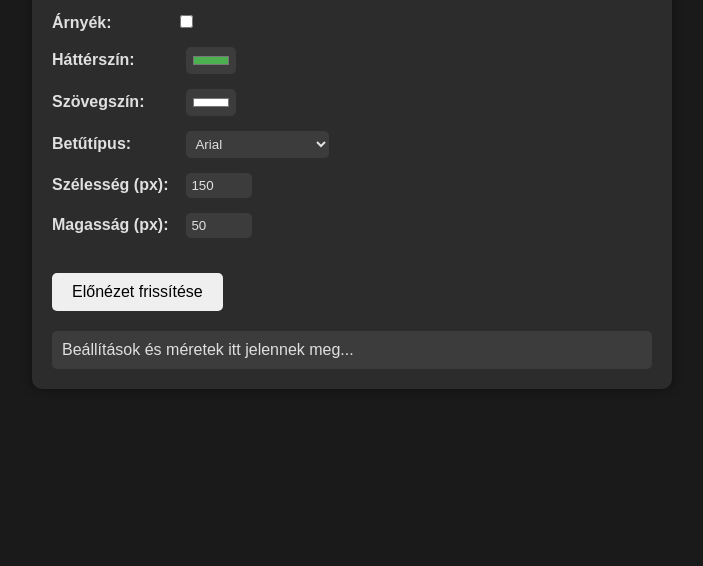
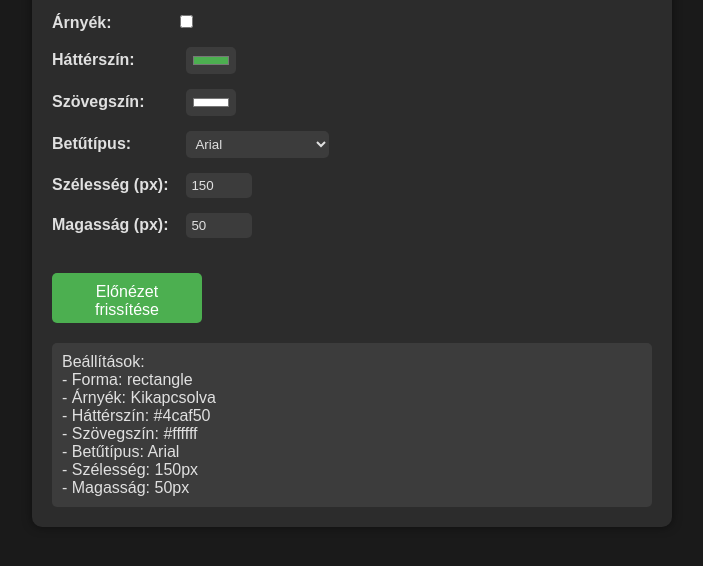
Before and after one commit to csalanka/Gombok, a plain HTML site: page index.html in a window 1280 px wide. Shown: the part 138-704 px from the top of the page, without its empty margins (288-991 px from the left). Drawn offline with Linux system fonts and the light colour scheme.

Commit message:
Update index.html

```diff
--- a/index.html
+++ b/index.html
@@ -141,9 +141,18 @@
             document.getElementById("settingsOutput").textContent = output;
         }
 
-        // Kezdeti frissítés és eseményhallgató
+        // Automatikus frissítés minden változáskor
+        document.getElementById("shape").addEventListener("change", updateButton);
+        document.getElementById("shadow").addEventListener("change", updateButton);
+        document.getElementById("bgColor").addEventListener("input", updateButton);
+        document.getElementById("textColor").addEventListener("input", updateButton);
+        document.getElementById("font").addEventListener("change", updateButton);
+        document.getElementById("width").addEventListener("input", updateButton);
+        document.getElementById("height").addEventListener("input", updateButton);
         document.getElementById("previewButton").addEventListener("click", updateButton);
-        updateButton(); // Első betöltéskor is frissít
-    </style>
-    </head>
-    </html>
+
+        // Kezdeti frissítés
+        updateButton();
+    </script>
+</body>
+</html>
```
